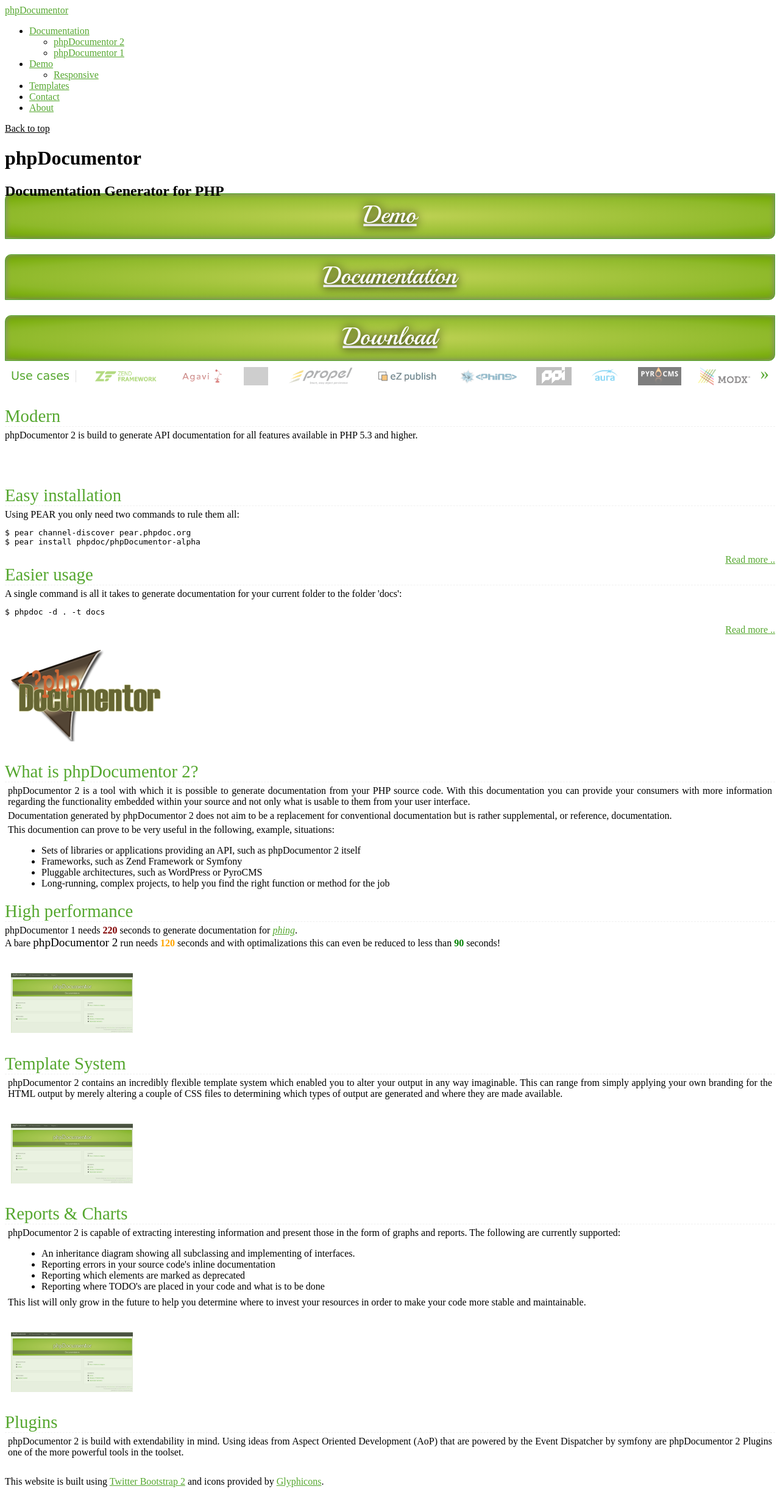
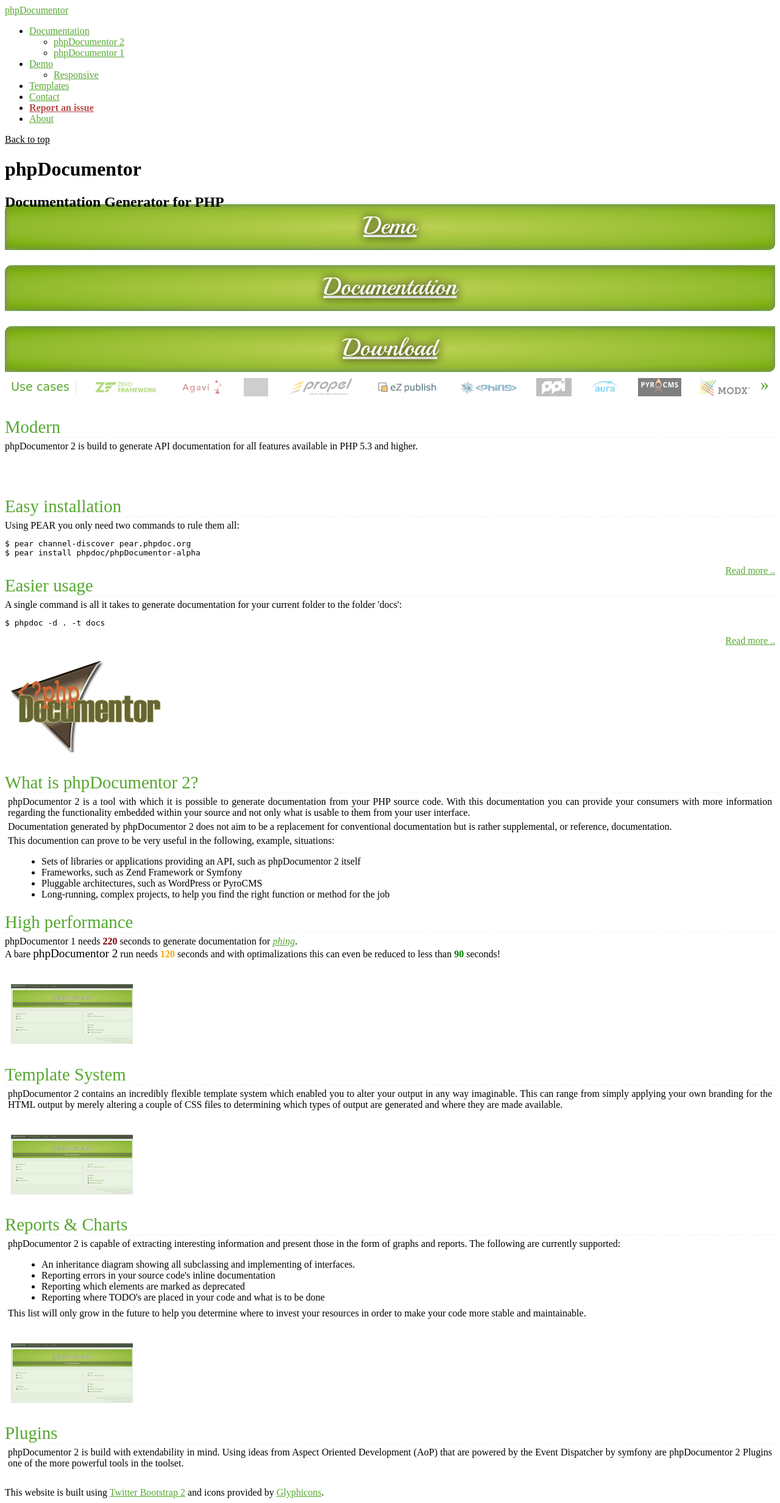
Before and after one commit to phpDocumentor/phpdoc.org, a Symfony app: template src/phpDocumentor/WebsiteBundle/Resources/views/Default/index.html.twig in a window 1280 px wide. Shown: the whole page at 61% size. Before the commit the page ends 2439 px from the top, so only its background shows below. Run offline with Twig, Linux system fonts and the light colour scheme; the template is opened without the code that fills it, so the values that code supplies are empty; some libraries are stand-ins or nearby versions; grey boxes are pictures that could not be loaded.

Commit message:
Added 'Report an issue' to the top menu bar

```diff
--- a/app/Resources/views/layout.html.twig
+++ b/app/Resources/views/layout.html.twig
@@ -89,6 +89,7 @@
                     </li>
                     <li><a href="{{ path('template_list') }}"><i class="icon-list-alt"></i> Templates</a></li>
                     <li><a href="{{ path('contact') }}"><i class="icon-list-alt"></i> Contact</a></li>
+                    <li><a href="https://github.com/phpDocumentor/phpDocumentor2/issues" class="report-issue"><i class="icon-list-alt"></i> Report an issue</a></li>
                     <li><a href="{{ path('about') }}"><i class="icon-list-alt"></i> About</a></li>
                 </ul>
             </div>
--- a/src/phpDocumentor/ResourceBundle/Resources/public/css/template.css
+++ b/src/phpDocumentor/ResourceBundle/Resources/public/css/template.css
@@ -81,33 +81,13 @@ a
     float: right;
 }
 
-#slidedeck_frame
-{
-    height: 200px;
-    margin: 0 auto;
+.navbar .nav > li > a.report-issue {
+    color: #B94A48;
+    font-weight: bold;
 }
 
-dl.slidedeck dt.spine .index
-{
-    display: none !important;
-}
-
-.skin-slidedeck dl.slidedeck dt.spine
-{
-    color: #dcf2d7;
-    font-size: 1em;
-    background: #171310;
-}
-
-.skin-slidedeck dl.slidedeck dd.slide_1 div
-{
-    background: white url('../images/compass_rose.jpg') no-repeat 300px -100px ;
-}
-
-.skin-slidedeck dl.slidedeck dd.slide_2 div
-{
-    height: 180px;
-    background: white url('../images/default-bg.png') no-repeat 400px 50px;
+.navbar .nav > li > a.report-issue:hover {
+    color: red;
 }
 
 .well
```
